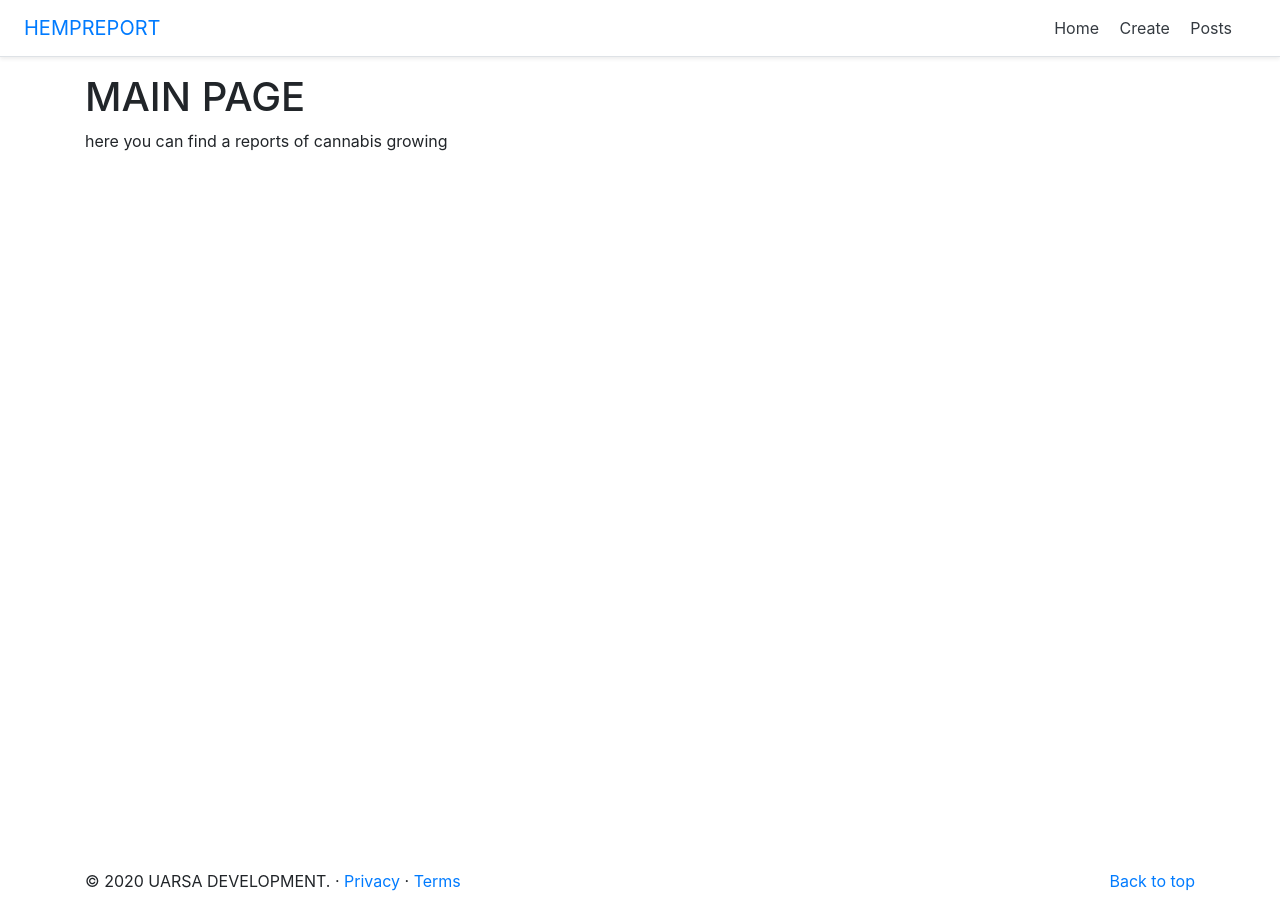
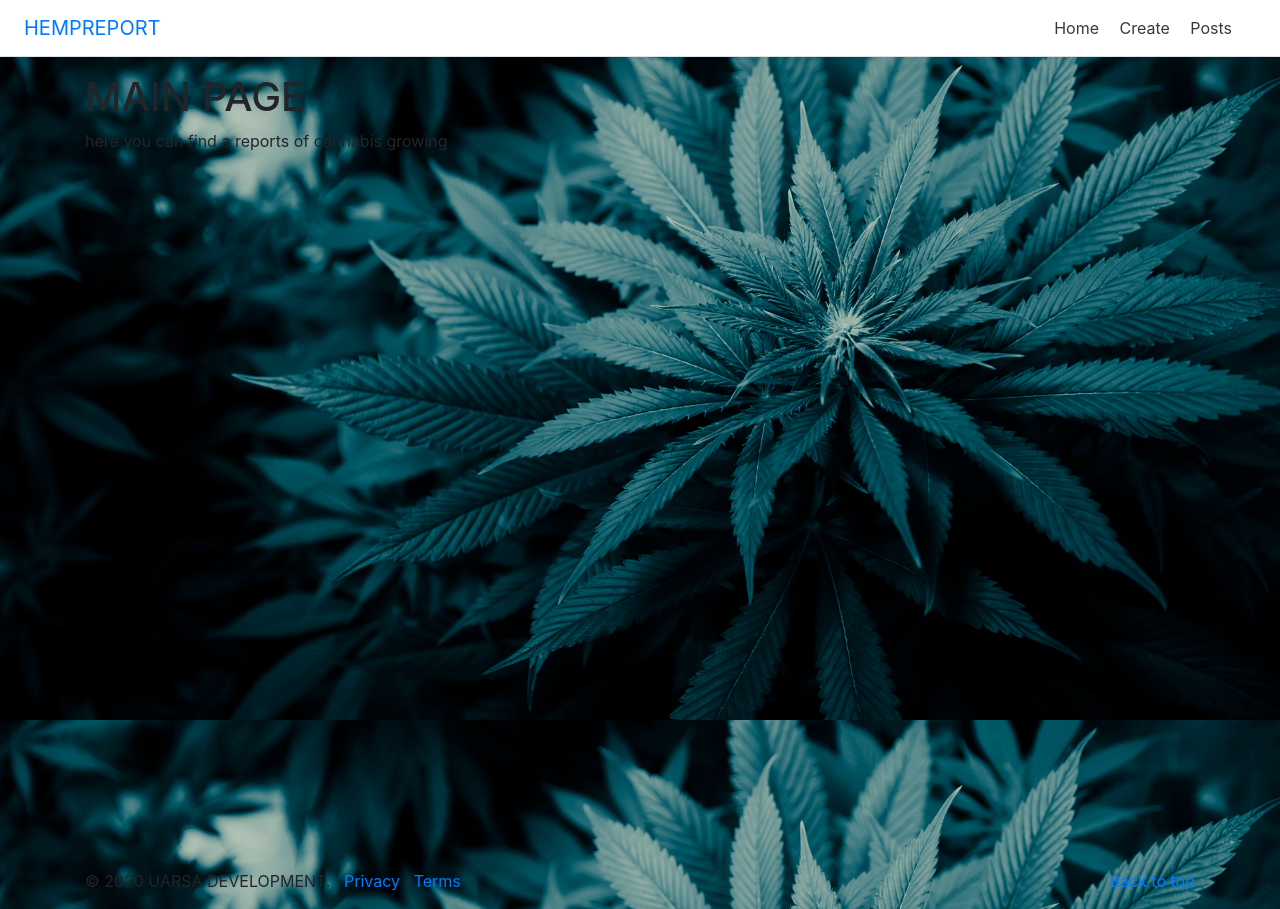
Before and after one commit to Uarsa/hempreport, a Flask app: page / in a window 1280 px wide. Run offline with Flask 2, Linux system fonts and the light colour scheme; some libraries are stand-ins or nearby versions.

Commit message:
Update base.css

```diff
--- a/static/css/base.css
+++ b/static/css/base.css
@@ -1,3 +1,8 @@
+body{
+background-image: url("static/photos/mari.jpg");
+background-size: 100%;
+}
+
 .mainbody{
 margin-top: 100px;
 height: 700px;
```
